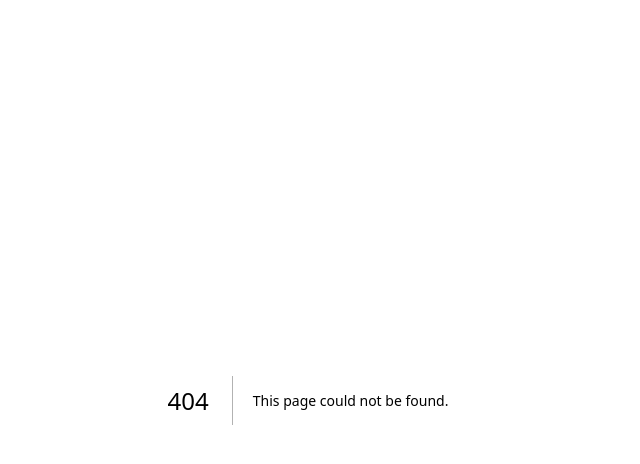
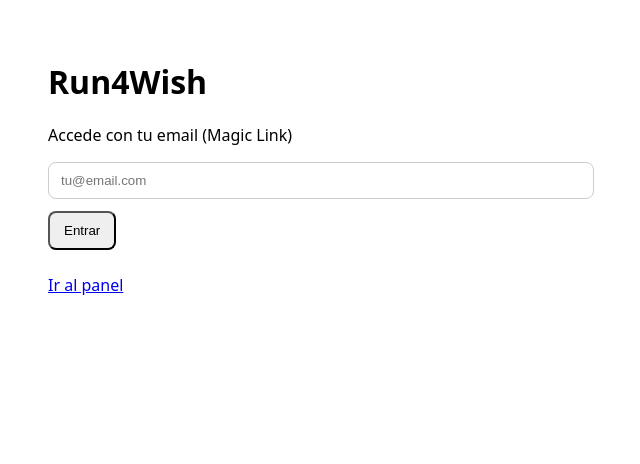
Before and after one commit to sfesquinas/r4w-app, a Next.js app: page / in a window 1280 px wide. Before the commit this address had no page. Shown: the top 464 px of the page, without its empty margins (332-972 px from the left). Built offline with nearby package versions, Linux system fonts and the light colour scheme.

Commit message:
Create index.tsx

```diff
--- /dev/null
+++ b/pages/index.tsx
@@ -0,0 +1,25 @@
+import { useState } from 'react'
+import { supabase } from '../lib/supabaseClient'
+
+export default function Home(){
+  const [email, setEmail] = useState('')
+  const [msg, setMsg] = useState('')
+
+  async function signIn(){
+    setMsg('Enviando enlace…')
+    const { error } = await supabase.auth.signInWithOtp({ email })
+    setMsg(error ? 'Error: '+error.message : '✅ Revisa tu email')
+  }
+
+  return (
+    <main style={{maxWidth:520, margin:'60px auto', fontFamily:'system-ui', padding:'0 16px'}}>
+      <h1>Run4Wish</h1>
+      <p>Accede con tu email (Magic Link)</p>
+      <input value={email} onChange={e=>setEmail(e.target.value)} placeholder="tu@email.com"
+        style={{padding:'10px 12px', width:'100%', border:'1px solid #ccc', borderRadius:8}}/>
+      <button onClick={signIn} style={{marginTop:12, padding:'10px 14px', borderRadius:8}}>Entrar</button>
+      {msg && <p style={{marginTop:10}}>{msg}</p>}
+      <p style={{marginTop:24}}><a href="/dashboard">Ir al panel</a></p>
+    </main>
+  )
+}
```
